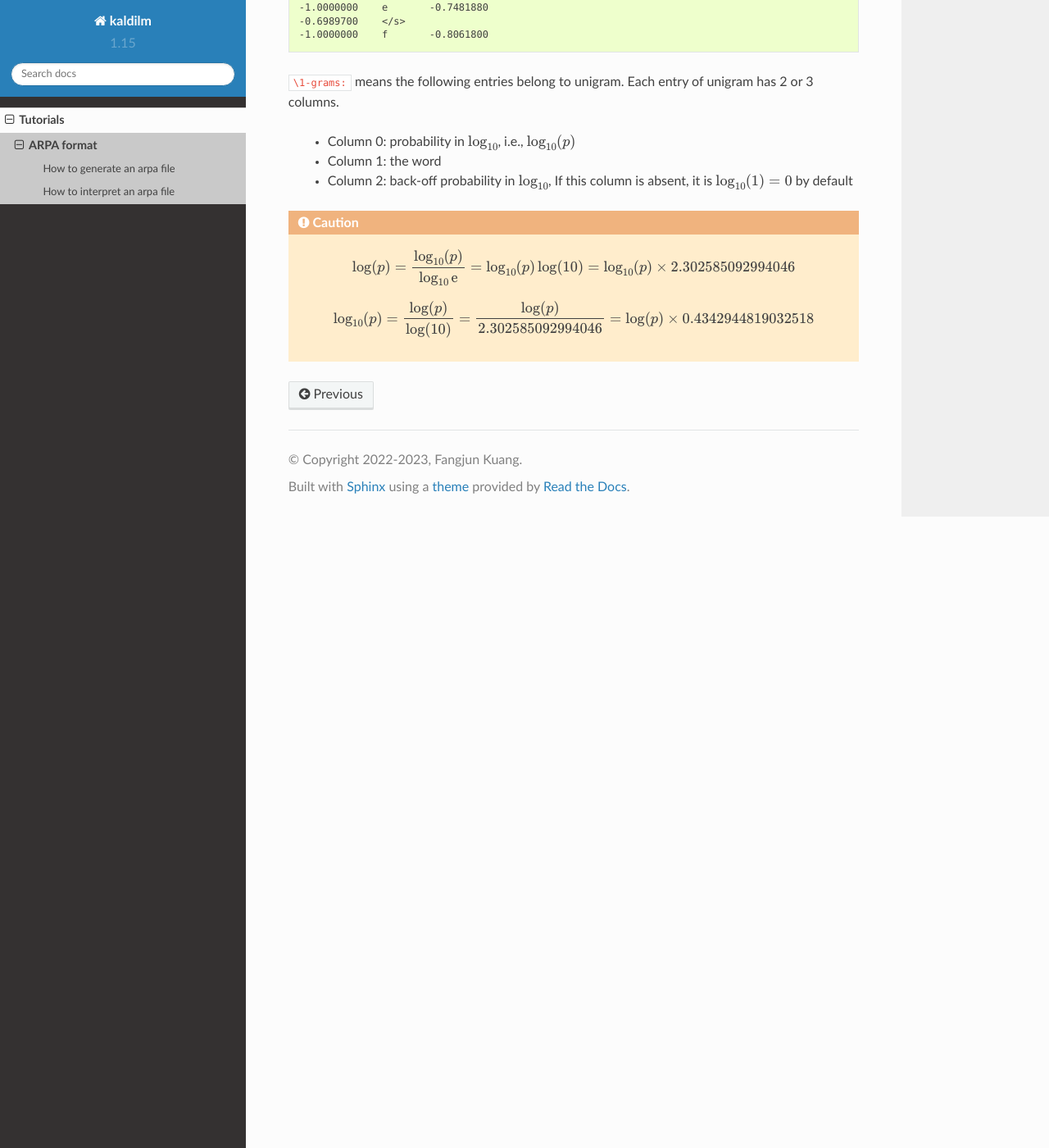
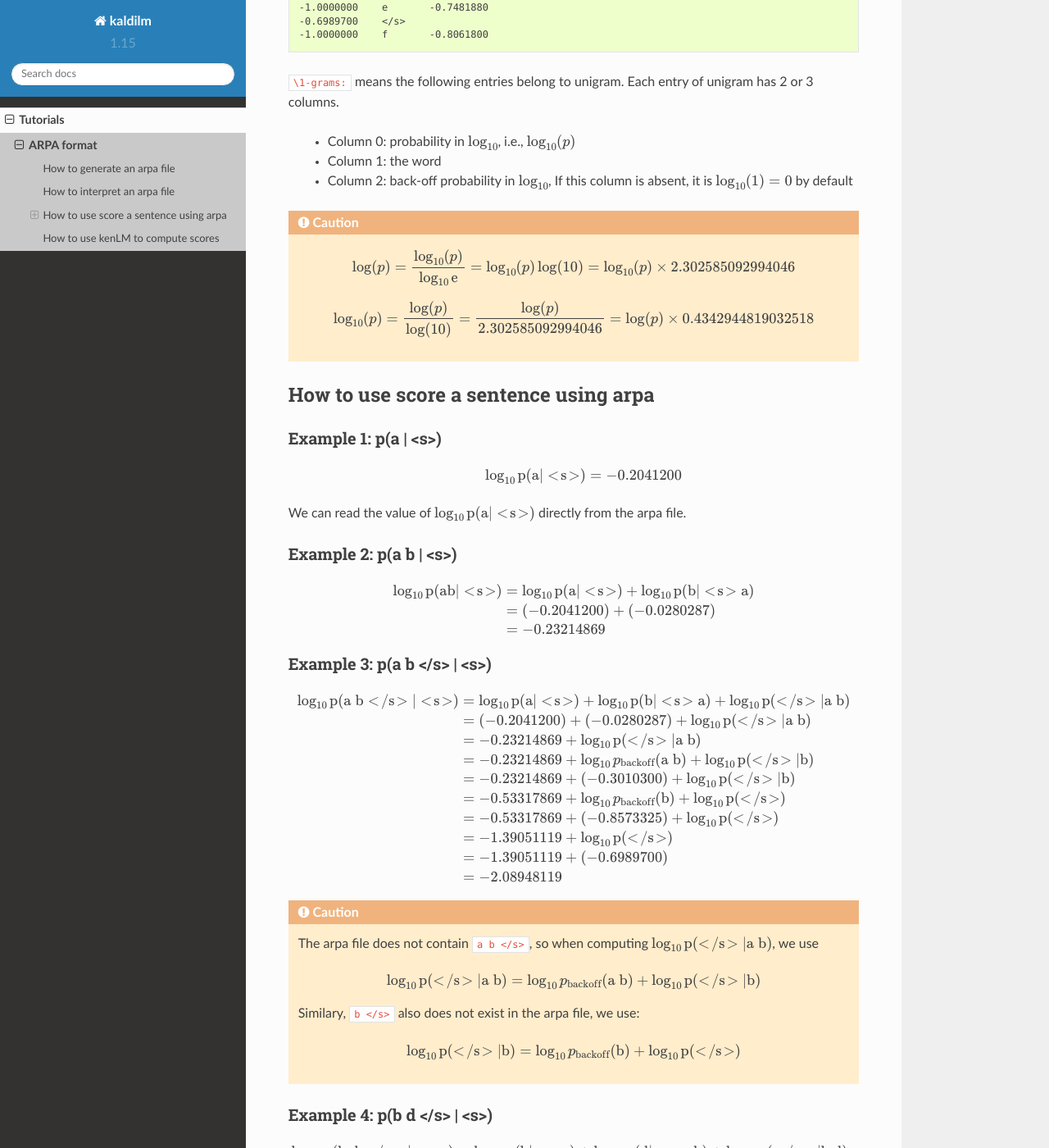
Before and after one commit to csukuangfj/kaldilm, a Sphinx documentation site: the page built from docs/source/tutorials/arpa-format.rst, in a window 1280 px wide and 1400 px high, scrolled down 1249 px. Shown: the whole window at 82% size. Built offline with Sphinx 7.4.7 and the Read the Docs theme 2.0.0, drawn with Linux system fonts in a browser that asks for light colours; some of the changed text lies outside the part shown.

Commit message:
add arpa tutorial

```diff
--- a/docs/source/tutorials/arpa-format.rst
+++ b/docs/source/tutorials/arpa-format.rst
@@ -79,3 +79,107 @@
    .. math::
 
       \log_{10}(p) = \frac{\log(p)}{\log(10)} = \frac{\log(p)}{2.302585092994046} = \log(p) \times 0.4342944819032518
+
+How to use score a sentence using arpa
+--------------------------------------
+
+Example 1: p(a | <s>)
+^^^^^^^^^^^^^^^^^^^^^
+
+  .. math::
+
+     \log_{10} \mathrm{p}(\mathrm{a}|\lt\!\mathrm{s}\!\gt) = -0.2041200
+
+We can read the value of :math:`\log_{10} \mathrm{p}(\mathrm{a}|\lt\!\mathrm{s}\!\gt)` directly
+from the arpa file.
+
+Example 2: p(a b | <s>)
+^^^^^^^^^^^^^^^^^^^^^^^
+
+.. math::
+
+   \log_{10} \mathrm{p}(\mathrm{a} \mathrm{b}|\lt\!\mathrm{s}\!\gt) &= \log_{10} \mathrm{p}(\mathrm{a}|\lt\!\mathrm{s}\!\gt) + \log_{10} \mathrm{p}(\mathrm{b}|\lt\!\mathrm{s}\!\gt \mathrm{a})\\
+    &= (-0.2041200) + (-0.0280287) \\
+    &= -0.23214869
+
+Example 3: p(a b </s> | <s>)
+^^^^^^^^^^^^^^^^^^^^^^^^^^^^
+
+.. math::
+
+   \log_{10} \mathrm{p}(\mathrm{a}\; \mathrm{b} \lt\!/\mathrm{s}\!\gt| \lt\!\mathrm{s}\!\gt) &= \log_{10} \mathrm{p}(\mathrm{a}|\lt\!\mathrm{s}\!\gt) + \log_{10} \mathrm{p}(\mathrm{b}|\lt\!\mathrm{s}\!\gt \mathrm{a}) + \log_{10}\mathrm{p}(\lt\!/\mathrm{s}\!\gt|\mathrm{a}\;\mathrm{b})\\
+    &= (-0.2041200) + (-0.0280287) + \log_{10}\mathrm{p}(\lt\!/\mathrm{s}\!\gt|\mathrm{a}\;\mathrm{b})\\
+    &= -0.23214869 + \log_{10}\mathrm{p}(\lt\!/\mathrm{s}\!\gt|\mathrm{a}\;\mathrm{b})\\
+    &= -0.23214869 + \log_{10}p_{\mathrm{backoff}}(\mathrm{a}\;\mathrm{b}) + \log_{10}\mathrm{p}(\lt\!/\mathrm{s}\!\gt|\mathrm{b})\\
+    &= -0.23214869 + (-0.3010300) + \log_{10}\mathrm{p}(\lt\!/\mathrm{s}\!\gt|\mathrm{b})\\
+    &= -0.53317869 + \log_{10}p_{\mathrm{backoff}}(\mathrm{b}) + \log_{10}\mathrm{p}(\lt\!/\mathrm{s}\!\gt)\\
+    &= -0.53317869 + (-0.8573325) + \log_{10}\mathrm{p}(\lt\!/\mathrm{s}\!\gt)\\
+    &= -1.39051119 + \log_{10}\mathrm{p}(\lt\!/\mathrm{s}\!\gt)\\
+    &= -1.39051119 + (-0.6989700) \\
+    &= -2.08948119 \\
+
+.. caution::
+
+   The arpa file does not contain ``a b </s>``, so when computing
+   :math:`\log_{10}\mathrm{p}(\lt\!/\mathrm{s}\!\gt|\mathrm{a}\;\mathrm{b})`, we use
+
+   .. math::
+
+      \log_{10}\mathrm{p}(\lt\!/\mathrm{s}\!\gt|\mathrm{a}\;\mathrm{b}) = \log_{10}p_{\mathrm{backoff}}(\mathrm{a}\;\mathrm{b}) + \log_{10}\mathrm{p}(\lt\!/\mathrm{s}\!\gt|\mathrm{b})
+
+   Similary, ``b </s>`` also does not exist in the arpa file, we use:
+
+   .. math::
+
+      \log_{10}\mathrm{p}(\lt\!/\mathrm{s}\!\gt|\mathrm{b}) = \log_{10}p_{\mathrm{backoff}}(\mathrm{b}) + \log_{10}\mathrm{p}(\lt\!/\mathrm{s}\!\gt)
+
+Example 4: p(b d </s> | <s>)
+^^^^^^^^^^^^^^^^^^^^^^^^^^^^
+
+.. math::
+
+   \log_{10} \mathrm{p}(\mathrm{b}\; \mathrm{d} \lt\!/\mathrm{s}\!\gt | \lt\!\mathrm{s}\!\gt) &= \log_{10} \mathrm{p}(\mathrm{b}|\lt\!\mathrm{s}\!\gt) + \log_{10} \mathrm{p}(\mathrm{d}|\lt\!\mathrm{s}\!\gt \mathrm{b}) + \log_{10}\mathrm{p}(\lt\!/\mathrm{s}\!\gt|\mathrm{b}\;\mathrm{d})\\
+   &= \log_{10}p_{\mathrm{backoff}}(\mathrm{\lt\!\mathrm{s}\!\gt})  +\log_{10} \mathrm{p}(\mathrm{b}) + \log_{10} \mathrm{p}(\mathrm{d}|\lt\!\mathrm{s}\!\gt \mathrm{b}) + \log_{10}\mathrm{p}(\lt\!/\mathrm{s}\!\gt|\mathrm{b}\;\mathrm{d})\\
+   &= (-0.8573325) +  (-1.0000000) + \log_{10} \mathrm{p}(\mathrm{d}|\lt\!\mathrm{s}\!\gt \mathrm{b}) + \log_{10}\mathrm{p}(\lt\!/\mathrm{s}\!\gt|\mathrm{b}\;\mathrm{d})\\
+   &= (-0.8573325) +  (-1.0000000) + \log_{10}p_{\mathrm{backoff}}(\mathrm{\lt\!\mathrm{s}\!\gt\mathrm{b}}) + \log_{10} \mathrm{p}(\mathrm{d}|\mathrm{b}) + \log_{10}\mathrm{p}(\lt\!/\mathrm{s}\!\gt|\mathrm{b}\;\mathrm{d})\\
+   &= (-0.8573325) +  (-1.0000000) + 0 + \log_{10} \mathrm{p}(\mathrm{d}|\mathrm{b}) + \log_{10}\mathrm{p}(\lt\!/\mathrm{s}\!\gt|\mathrm{b}\;\mathrm{d})\\
+   &= (-0.8573325) +  (-1.0000000) + 0 + \log_{10}p_{\mathrm{backoff}}(\mathrm{b}) + \log_{10} \mathrm{p}(\mathrm{d}) + \log_{10}\mathrm{p}(\lt\!/\mathrm{s}\!\gt|\mathrm{b}\;\mathrm{d})\\
+   &= (-0.8573325) +  (-1.0000000) + 0 + (-0.8573325) + (-1.1583625) + \log_{10}\mathrm{p}(\lt\!/\mathrm{s}\!\gt|\mathrm{b}\;\mathrm{d})\\
+   &= -3.8730275 + \log_{10}\mathrm{p}(\lt\!/\mathrm{s}\!\gt|\mathrm{b}\;\mathrm{d})\\
+   &= -3.8730275 + \log_{10}p_{\mathrm{backoff}}(\mathrm{b}\;\mathrm{d}) +  \log_{10}\mathrm{p}(\lt\!/\mathrm{s}\!\gt|\mathrm{d})\\
+   &= -3.8730275 + 0 +  \log_{10}\mathrm{p}(\lt\!/\mathrm{s}\!\gt|\mathrm{d})\\
+   &= -3.8730275 + 0 + \log_{10}p_{\mathrm{backoff}}(\mathrm{d}) +  \log_{10}\mathrm{p}(\lt\!/\mathrm{s}\!\gt)\\
+   &= -3.8730275 + 0 + (-1.1583625) + (-0.6989700) \\
+   &= -5.7303600 \\
+
+.. caution::
+
+   There is no ``<s> b`` in the arpa file, so when computing
+   :math:`\log_{10} \mathrm{p}(\mathrm{b}|\lt\!\mathrm{s}\!\gt)`, we use
+
+      .. math::
+
+          \log_{10} \mathrm{p}(\mathrm{b}|\lt\!\mathrm{s}\!\gt) = \log_{10}p_{\mathrm{backoff}}(\mathrm{\lt\!\mathrm{s}\!\gt}) +  \log_{10} \mathrm{p}(\mathrm{b})
+
+   There is no ``<s> b d`` in the arpa file, so when computing
+   :math:`\log_{10} \mathrm{p}(\mathrm{b}|\lt\!\mathrm{s}\!\gt)`, we use
+
+      .. math::
+
+        \log_{10} \mathrm{p}(\mathrm{d}|\lt\!\mathrm{s}\!\gt \mathrm{b}) &= \log_{10}p_{\mathrm{backoff}}(\mathrm{\lt\!\mathrm{s}\!\gt\mathrm{b}})  + \log_{10} \mathrm{p}(\mathrm{d}|\mathrm{b})  \\
+                                                                         &= 0  + \log_{10} \mathrm{p}(\mathrm{d}|\mathrm{b})  \\
+                                                                         &= \log_{10}p_{\mathrm{backoff}}(\mathrm{b}) +\log_{10} \mathrm{p}(\mathrm{d}) \\
+
+How to use kenLM to compute scores
+----------------------------------
+
+First, let us install ``kenlm`` with the following command:
+
+.. code-block:: bash
+
+  pip install https://github.com/kpu/kenlm/archive/master.zip
+
+.. literalinclude:: ./code/test-kenlm.py
+   :language: python
+   :linenos:
+   :caption: ./code/test-kenlm.py
--- /dev/null
+++ b/docs/source/tutorials/code/test-kenlm.py
@@ -0,0 +1,122 @@
+#!/usr/bin/env python3
+
+import kenlm
+
+
+def test():
+    # Note: When we use p(x), we are actually referring to log10(p(x))
+    model = kenlm.LanguageModel("./test.arpa")
+    # model.score() return probability in log10()
+
+    # p("a") in log10
+    assert abs(model.score("a", bos=False, eos=False) - (-0.6989700)) < 1e-5
+
+    # p(a|<s>) in log10
+    assert abs(model.score("a", eos=False) - (-0.2041200)) < 1e-5
+
+    # p(a b | <s>)
+    # = p(a | <s>) + p(b | <s> a)
+    # = (-0.204120) + (-0.0280287)
+    # = -0.23214869
+    #  print(model.score("a b", eos=False, bos=True))
+    assert abs(model.score("a b", eos=False, bos=True) - (-0.23214869)) < 1e-5
+
+    # p(a b </s> | <s>)
+    # = p(a | <s>) + p(b | <s> a) + p(</s> | a b)
+    # = (-0.204120) + (-0.0280287) + backoff(a b) + p(</s> | b)
+    # = (-0.204120) + (-0.0280287) + backoff(a b) + p(</s> | b)
+    # = (-0.204120) + (-0.0280287) + (-0.3010300) + backoff(b) + p(</s>)
+    # = (-0.204120) + (-0.0280287) + (-0.3010300) + (-0.8573325) + (-0.6989700)
+    # = -2.0894812
+    #  print(model.score("a b", eos=True, bos=True))
+    assert abs(model.score("a b", eos=True, bos=True) - (-2.0894812)) < 1e-5
+    # Pay attention to the computation of p(</s> | a b)
+    # p(</s> | a b)
+    # = backoff (a b) + p (</s> | b)
+    # = backoff (a b) + backoff(b) + p(</s>)
+    #
+    # Also note that p(</s>) is 0
+
+    # p(b d </s> | <s>)
+    # = p(b | <s>) + p (d | <s> b) + p(</s> | b d)
+    # = backoff(<s>) + p(b) + p (d | <s> b) + p(</s> | b d)
+    # = backoff(<s>) + p(b) + backoff(<s> b) + p(d | b) + p(</s> | b d)
+    # = backoff(<s>) + p(b) + backoff(<s> b) + backoff(b) +  p(d) + p(</s> | b d)
+    # = backoff(<s>) + p(b) + backoff(<s> b) + backoff(b) +  p(d) + backoff(b d) + p(</s> | d)
+    # = backoff(<s>) + p(b) + backoff(<s> b) + backoff(b) +  p(d) + backoff(b d) + backoff(d) + p(</s>)
+    # = (-0.8573325) + (-1.0000000) +  0     + (-0.8573325) + (-0.6989700) + 0   + (-1.1583625) + (-0.6989700)
+    # = -5.2709675
+    #  print(model.score("b d", eos=True, bos=True))
+    assert abs(model.score("b d", eos=True, bos=True) - (-5.2709675)) < 1e-5
+    print(model.score("b d", eos=True, bos=True))
+    print(list(model.full_scores("b d", eos=True, bos=True)))
+    # Note:
+    # p(b | <s>) = backoff(<s>) + p(b)
+    #
+    # p(d | <s> b) = backoff(<s> b) + p (d | b)
+    # since backoff (<s> b) does not exist, so it is 0
+    #
+    # p(d | b) = backoff(b) + p(d)
+    #
+    # p (</s> | b d) = backoff(b d) + p(</s> | d)
+    #                = backoff(b d) + backoff(d) + p(</s>)
+
+
+def test_statefull():
+    model = kenlm.LanguageModel("./test.arpa")
+    s1 = kenlm.State()
+    s2 = kenlm.State()
+    model.BeginSentenceWrite(s1)
+    accum = model.BaseScore(s1, "a", s2)  # p(a | <s>)
+    #  print(accum)  # -0.2041200
+    assert abs(accum - model.score("a", bos=True, eos=False)) < 1e-5
+    accum += model.BaseScore(s2, "b", s1)  # p(a | <s>) +  p(b | <s> a)
+    #  print(accum)  # -0.23214869
+    assert abs(accum - model.score("a b", bos=True, eos=False)) < 1e-5
+
+    # reset
+    s1 = kenlm.State()
+    s2 = kenlm.State()
+    model.BeginSentenceWrite(s1)
+    accum = model.BaseScore(s1, "b", s2)  # p(b | <s>)
+    #  print(accum)  # -1.857332
+    assert abs(accum - model.score("b", bos=True, eos=False)) < 1e-5
+    # backoff(<s>) + p(b) = -0.8573325 + (-1) = -1.8573325
+    accum += model.BaseScore(s2, "c", s1)  # p(b | <s>) + p(c | b)
+    #  print(accum)  # -1.91532436
+    # p(b | <s>) + p(c | b) = -1.8573325 + (-0.0579919) = -1.9153244
+    assert abs(accum - model.score("b c", bos=True, eos=False)) < 1e-5
+
+    accum += model.BaseScore(s1, "d", s2)  # p(b | <s>) + p(c | b) + p(d | b c)
+    #  print(accum)
+    # p(b | <s>) + p(c | b) + p(d | b c) = -1.9153244 + (-0.0280287) = -1.9433531
+    assert abs(accum - model.score("b c d", bos=True, eos=False)) < 1e-5
+
+    # now for oov
+    # reset
+    s1 = kenlm.State()
+    s2 = kenlm.State()
+    model.BeginSentenceWrite(s1)
+    accum = model.BaseScore(s1, "g", s2)  # p(g | <s>)
+    # p(g | <s>) = backoff(<s>) + p(<unk>) = -0.8573325 + (-100) = -100.8573325
+    print(accum)  # -100.8573325
+    for i in ["a", "b", "c", "d", "e", "f", "</s>"]:
+        assert (
+            abs(model.BaseScore(s2, i, s1) - model.score(i, bos=False, eos=False))
+            < 1e-5
+        )
+    #  print(model.BaseScore(s2, "kk", s1)) # -100
+    accum += model.BaseScore(s2, "a", s1)  # p(g | <s>) + p(a)
+    print(accum)
+    assert abs(accum - model.score("g a", bos=True, eos=False)) < 1e-5
+    accum += model.BaseScore(s1, "b", s2)  # p(g | <s>) + p(a) + p(b|a)
+    print(accum)
+
+
+def main():
+    test()
+    test_statefull()
+
+
+if __name__ == "__main__":
+    main()
```
